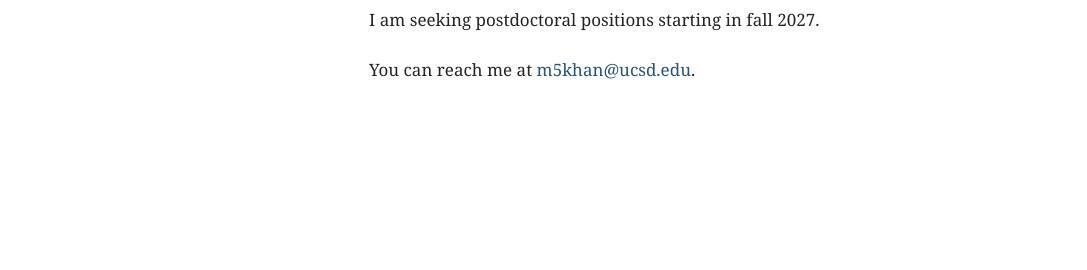
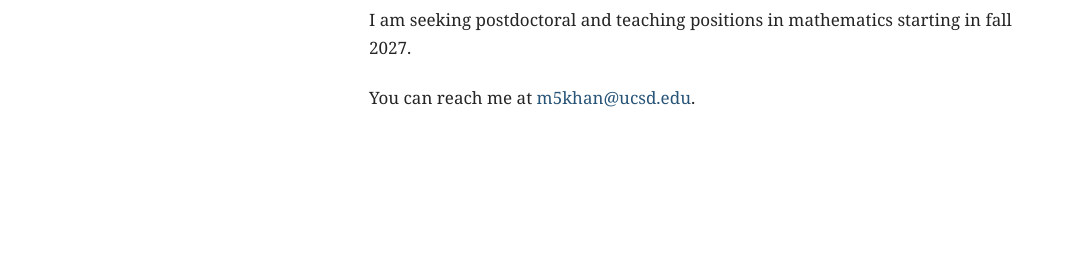
Before and after one commit to yasirferoz/yasirferoz.github.io, a plain HTML site: page index.html in a window 1280 px wide. Shown: the part 530-800 px from the top of the page, without its empty margins (95-1182 px from the left). Drawn offline with Linux system fonts and the light colour scheme.

Commit message:
Include mathematics teaching positions in job search

```diff
--- a/index.html
+++ b/index.html
@@ -29,7 +29,7 @@
 <p>I am a Ph.D. candidate in mathematics at <a href="https://math.ucsd.edu/">UC San Diego</a>, advised by Professor <a href="https://mathweb.ucsd.edu/~bli/">Bo Li</a>. I expect to complete my Ph.D. by June 2027.</p>
 <p>My research interests lie in the analysis of partial differential equations and the calculus of variations, with applications in biology and physics. My recent work focuses on continuum models of reaction–diffusion, electrostatic interactions, and coarsening dynamics. I am also interested in numerical methods for PDEs and variational problems.</p>
 <p>Before coming to UC San Diego, I completed Part III of the <a href="https://www.maths.cam.ac.uk/postgrad/part-iii/prospective.html">Mathematical Tripos</a> at the <a href="https://www.cam.ac.uk/">University of Cambridge</a> and a B.Sc. (Honours) in Mathematics at the <a href="https://www.du.ac.in/">University of Delhi</a>.</p>
-<p>I am seeking postdoctoral positions starting in fall 2027.</p>
+<p>I am seeking postdoctoral and teaching positions in mathematics starting in fall 2027.</p>
 <p>You can reach me at <a href="mailto:m5khan@ucsd.edu">m5khan@ucsd.edu</a>.</p>
 </div></main>
 </div>
```
